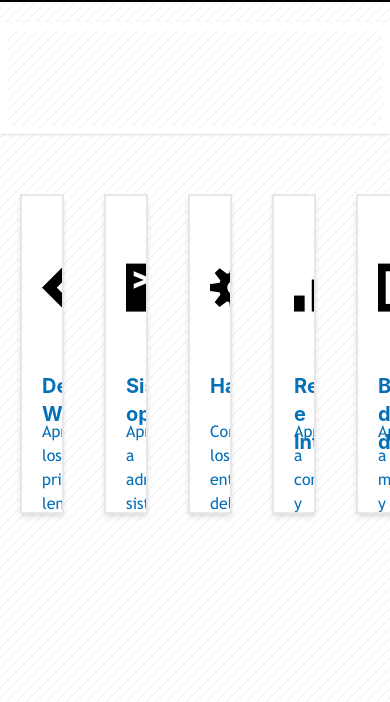
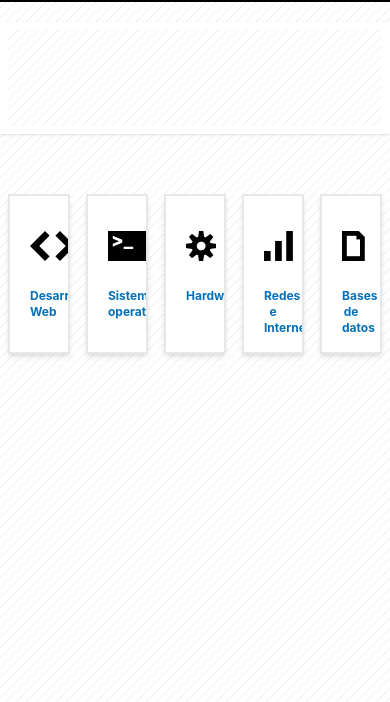
Before and after one commit to mjriveraknowmad/curso-web-tailwindcss, a website built with Vite: page index.html in a window 390 px wide. Shown: the part 142-844 px from the top of the page. Built offline with nearby package versions, Linux system fonts and the light colour scheme; files whose address does not match are found by name.

Commit message:
feat: ajustar estilos de tarjetas y animaciones para mejorar la responsividad y la presentación

```diff
--- a/src/style.css
+++ b/src/style.css
@@ -155,19 +155,22 @@
 }
 
 @utility card {
-  @apply flex-1 h-80 border-2 border-gray-200 shadow-md bg-white overflow-hidden m-5 mt-10 pl-5 pr-5 cursor-pointer duration-300 hover:bg-black;
+  @apply flex-1 border-2 border-gray-200 shadow-md bg-white overflow-hidden pl-5 pr-5 cursor-pointer duration-300 hover:bg-black
+  h-40 lg:h-80 m-2 lg:m-5 mt-10;
 }
 
 @utility card-icon {
   font-family: "WebSymbolsRegular";
-  @apply group-hover:text-7xl group-hover:animate-show-card-icon group-hover:text-azul-claro block w-full h-32 text-5xl text-center mt-12 m-auto pt-5 transition duration-300;
+  @apply group-hover:text-4xl lg:group-hover:text-7xl group-hover:animate-show-card-icon group-hover:text-azul-claro block w-full h-20 lg:h-32 text-3xl lg:text-5xl text-center mt-3 lg:mt-5 lg:mt-12 m-auto pt-5 transition duration-300;
 }
 
 @utility card-category {
-  @apply group-hover:text-white group-hover:animate-show-card-category h-12 font-bold text-xl text-center text-azul-oscuro transition duration-300;
+  @apply group-hover:text-white group-hover:animate-show-card-category font-bold text-xl text-center text-azul-oscuro transition duration-300
+    block text-xs md:text-base lg:text-lg  h-6 lg:h-12;
 }
 
 @utility card-description {
   font-family: "TrebuchetMS";
-  @apply group-hover:text-white group-hover:animate-show-card-description   text-base text-center text-azul-oscuro transition duration-300;
+  @apply group-hover:text-white group-hover:animate-show-card-description   text-base text-center text-azul-oscuro transition duration-300
+    hidden lg:block lg:text-lg lg:mt-1.5;
 }
```
